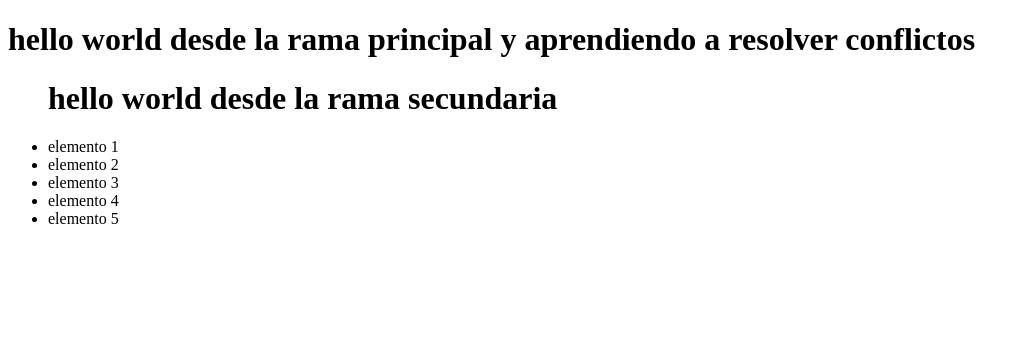
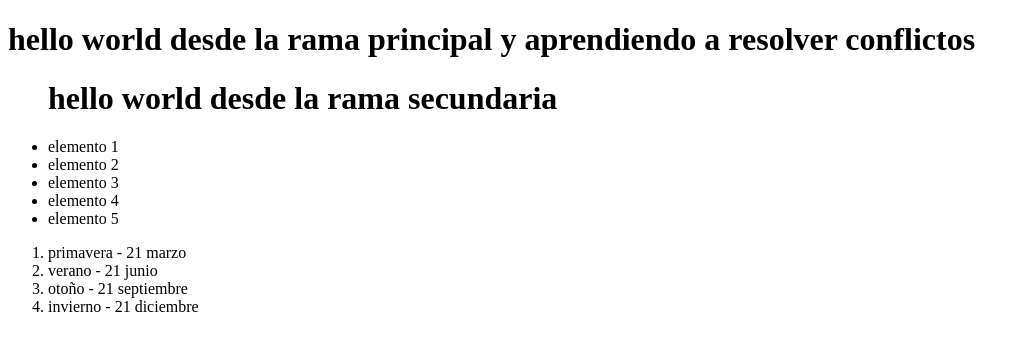
Before and after one commit to CARLOS-ORTIZ-2099/git-comands, a plain HTML site: page index.html in a window 1280 px wide. Shown: the whole page, without its empty margins (0-1029 px from the left). Drawn offline with Linux system fonts and the light colour scheme; a script that the page names is missing.

Commit message:
agregando fechas para las estaciones

```diff
--- a/index.html
+++ b/index.html
@@ -18,6 +18,12 @@
         <li>elemento 4</li>
         <li>elemento 5</li>
     </ul>
+    <ol>
+        <li>primavera - 21 marzo</li>
+        <li>verano - 21 junio</li>
+        <li>otoño - 21 septiembre</li>
+        <li>invierno - 21 diciembre</li>
+    </ol>
 
 
     <script src="index.js"></script>
```
